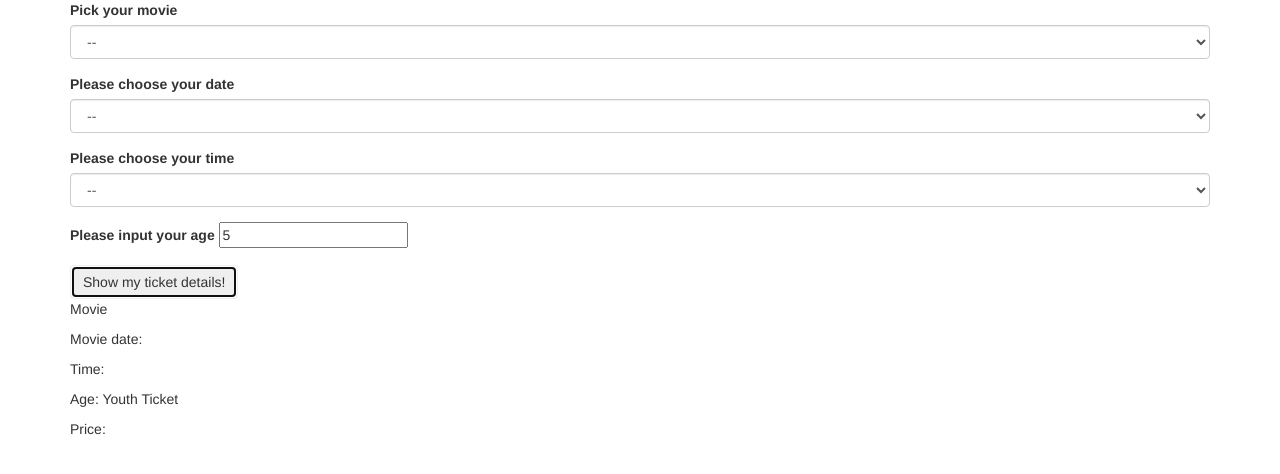
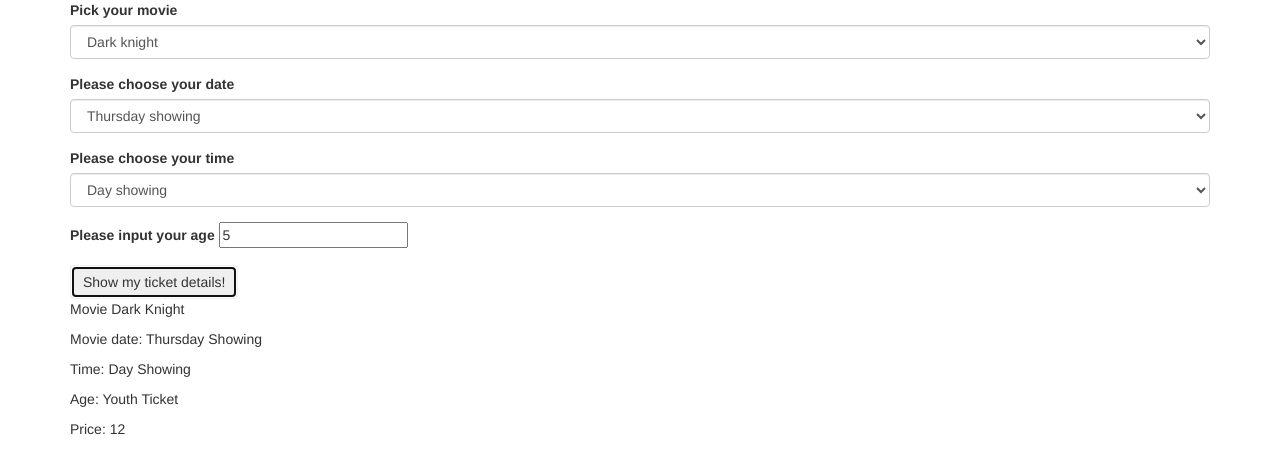
Before and after one commit to GACOSTA1988/movie-tickets, a plain HTML site: page index.html in a window 1280 px wide. Both pictures are taken after typing "5" into the empty fields and a click on the button "Show my ticket details!". Drawn offline with Linux system fonts and the light colour scheme.

Commit message:
change price from function to prototype

```diff
--- a/index.html
+++ b/index.html
@@ -16,7 +16,6 @@
         <label for="option1">Pick your movie</label>
         <!-- OPTIONS TO CHOOSE FROM IN DROPDOWN -->
         <select class="form-control" id="option1">
-          <option>--</option>
           <option value=20>Dark knight</option>
           <option value =30> Star wars</option>
           <option value = 40 >IT</option>
@@ -27,7 +26,6 @@
         <label for="option2">Please choose your date</label>
         <!-- OPTIONS TO CHOOSE FROM IN DROPDOWN -->
         <select class="form-control" id="option2">
-          <option>--</option>
           <option value = -2>Thursday showing</option>
           <option value = 2>Friday showing</option>
         </select>
@@ -37,7 +35,6 @@
         <label for="option3">Please choose your time</label>
         <!-- OPTIONS TO CHOOSE FROM IN DROPDOWN -->
         <select class="form-control" id="option3">
-          <option>--</option>
           <option value=-3>Day showing</option>
           <option value = 3>Night showing</option>
         </select>
--- a/js/scripts.js
+++ b/js/scripts.js
@@ -5,19 +5,31 @@ function Ticket(name, date, time, age){
   this.time = time,
   this.age = age
 }
+var totalPrice = 0
 
-// Function to calculate price
-var totalPrice = 0
-function price(userTicket){
-  if(userTicket.age < 18 || userTicket.age > 60  ){
+// Prototype to calculate price
+Ticket.prototype.price = function price(userTicket){
+  if(this.age < 18 || this.age > 60  ){
     var ageModifier = -3
-  } else if (userTicket.age > 18 && userTicket.age < 60 ){
+  } else if (this.age > 18 && this.age < 60 ){
     var ageModifier = 0
   } else {
 
   }
-  totalPrice = userTicket.name + userTicket.date + userTicket.time + ageModifier;
+  totalPrice = this.name + this.date + this.time + ageModifier;
 }
+
+// Standalone function to calculate price
+// function price(userTicket){
+//   if(userTicket.age < 18 || userTicket.age > 60  ){
+//     var ageModifier = -3
+//   } else if (userTicket.age > 18 && userTicket.age < 60 ){
+//     var ageModifier = 0
+//   } else {
+//
+//   }
+//   totalPrice = userTicket.name + userTicket.date + userTicket.time + ageModifier;
+// }
 
 
 // Display ticket info function
@@ -73,7 +85,7 @@ $(document).ready(function(){
     var userAge = $("#option4").val();
 
     var userTicket = new Ticket (parseInt(userName), parseInt(userDate), parseInt(userTime), parseInt(userAge));
-    price(userTicket)
+    userTicket.price(userTicket)
     showTicketDetails(userTicket);
   })
 });
```
Lines whose indentation alone changed are shown as unchanged.
